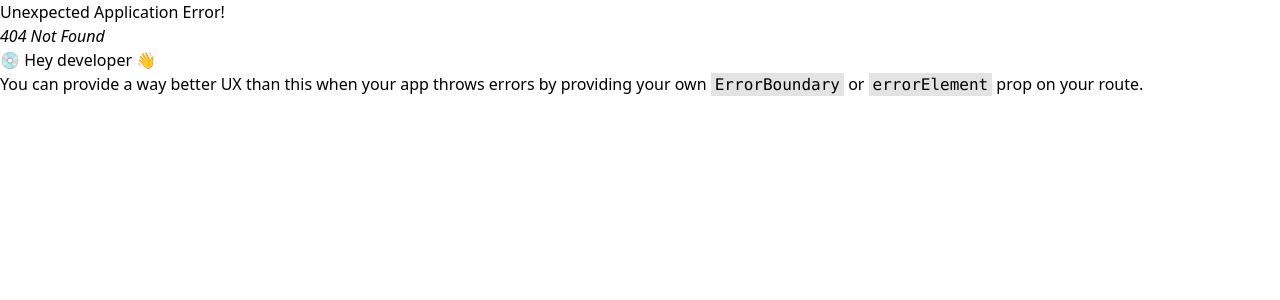
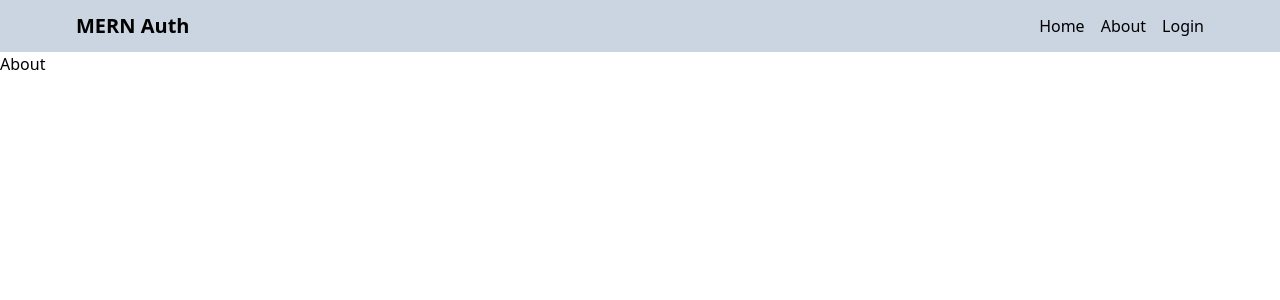
Before and after one commit to aagatsharma/MERN-auth, a React (Vite) app in the folder client/: page /about in a window 1280 px wide. Before the commit this address had no page. Shown: the top 300 px of the page. Built offline with nearby package versions, Linux system fonts and the light colour scheme.

Commit message:
added navigation

```diff
--- a/client/src/App.jsx
+++ b/client/src/App.jsx
@@ -1,14 +1,33 @@
-import { createBrowserRouter, RouterProvider } from "react-router-dom";
+import { createBrowserRouter, Outlet, RouterProvider } from "react-router-dom";
 
 import Home from "./pages/Home";
 import Login from "./pages/Login";
 import Register from "./pages/Register";
 import Profile from "./pages/Profile";
+import Header from "./components/Header";
+import About from "./pages/About";
+
+const Layout = () => (
+  <>
+    <Header />
+    <main>
+      <Outlet />
+    </main>
+  </>
+);
 
 const router = createBrowserRouter([
   {
+    element: <Layout />,
+    errorElement: <h1>404 Not found</h1>,
+    children: [
+      {
         path: "/",
         element: <Home />,
+      },
+      {
+        path: "/about",
+        element: <About />,
       },
       {
         path: "/login",
@@ -22,12 +41,10 @@ const router = createBrowserRouter([
         path: "/profile",
         element: <Profile />,
       },
+    ],
+  },
 ]);
 
 export default function App() {
-  return (
-    <>
-      <RouterProvider router={router} />
-    </>
-  );
+  return <RouterProvider router={router} />;
 }
--- /dev/null
+++ b/client/src/components/Header.jsx
@@ -0,0 +1,18 @@
+import { Link } from "react-router-dom";
+
+export default function Header() {
+  return (
+    <div className="bg-slate-300">
+      <div className="flex justify-between items-center max-w-6xl mx-auto p-3 ">
+        <Link to="/">
+          <h1 className="font-bold text-xl">MERN Auth</h1>
+        </Link>
+        <ul className="flex gap-4">
+          <li>Home</li>
+          <li>About</li>
+          <li>Login</li>
+        </ul>
+      </div>
+    </div>
+  );
+}
--- /dev/null
+++ b/client/src/pages/About.jsx
@@ -0,0 +1,7 @@
+export default function About() {
+  return (
+    <div>
+      <h1>About</h1>
+    </div>
+  );
+}
--- a/client/src/pages/Home.jsx
+++ b/client/src/pages/Home.jsx
@@ -1,7 +1,9 @@
+import { Link } from "react-router-dom";
+
 export default function Home() {
   return (
     <div>
-      <h1>Home</h1>
+      <Link to="/login">Home</Link>
     </div>
   );
 }
```
Lines whose indentation alone changed are shown as unchanged.
